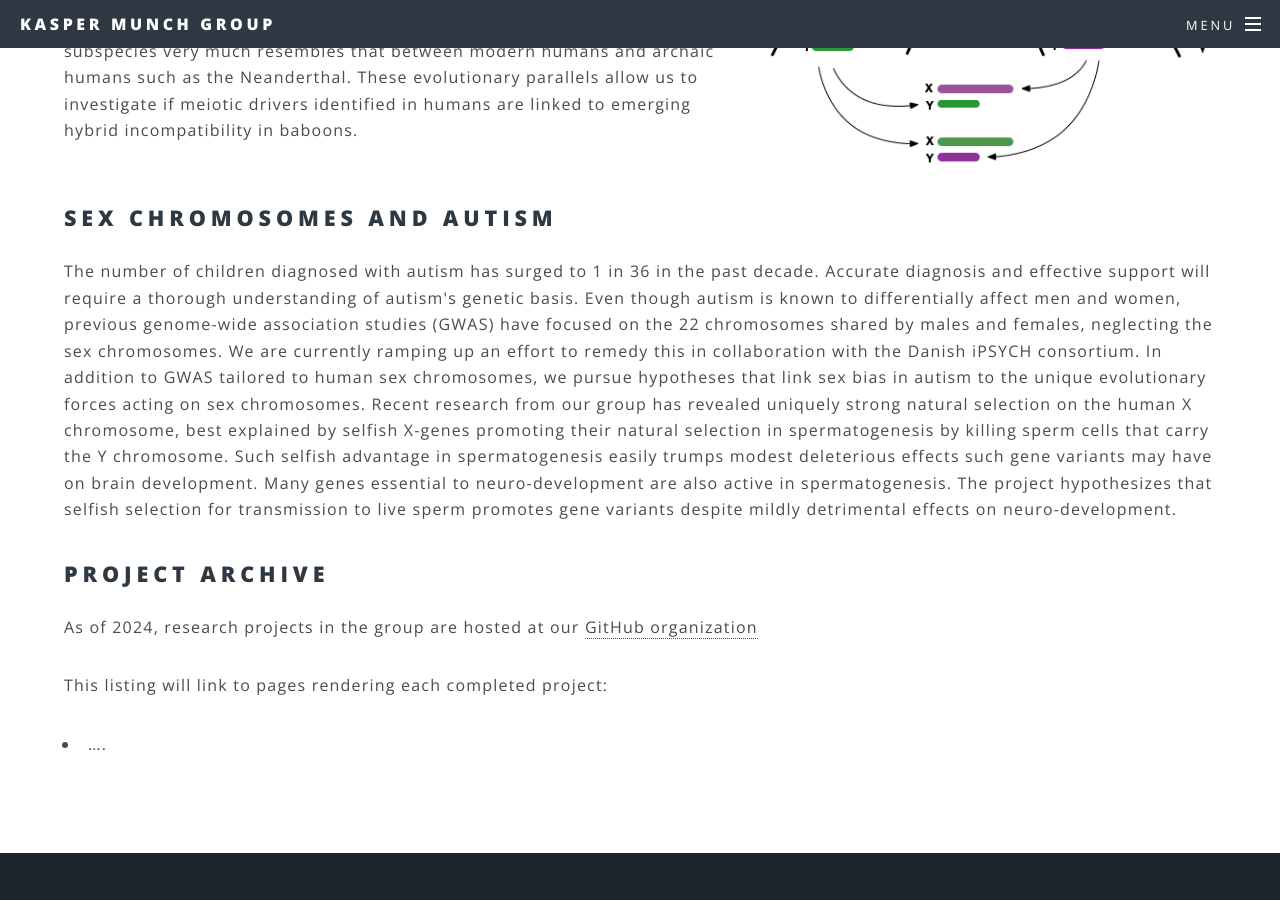
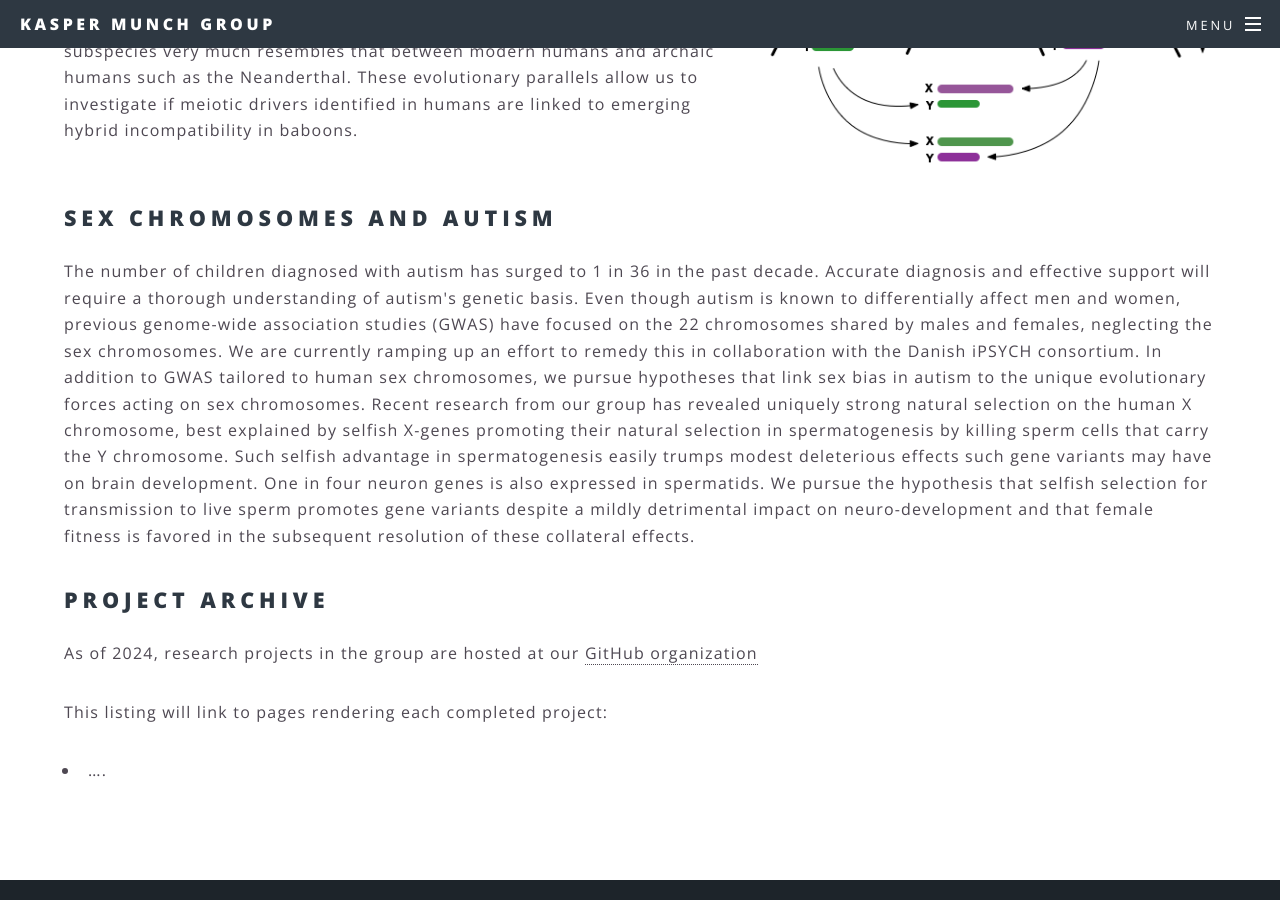
Before and after one commit to munch-group/munch-group.github.io, a Jekyll site: the page built from research.md, in a window 1280 px wide and 900 px high, scrolled down 1929 px. Built offline with Jekyll 4.4.1, drawn with Linux system fonts in a browser that asks for light colours.

Commit message:
Update research.md

```diff
--- a/research.md
+++ b/research.md
@@ -17,7 +17,7 @@ menu: main
 </p>
 
 ## Sex chromosomes and Autism
-<p>The number of children diagnosed with autism has surged to 1 in 36 in the past decade. Accurate diagnosis and effective support will require a thorough understanding of autism's genetic basis. Even though autism is known to differentially affect men and women, previous genome-wide association studies (GWAS) have focused on the 22 chromosomes shared by males and females, neglecting the sex chromosomes. We are currently ramping up an effort to remedy this in collaboration with the Danish iPSYCH consortium. In addition to GWAS tailored to human sex chromosomes, we pursue hypotheses that link sex bias in autism to the unique evolutionary forces acting on sex chromosomes. Recent research from our group has revealed uniquely strong natural selection on the human X chromosome, best explained by selfish X-genes promoting their natural selection in spermatogenesis by killing sperm cells that carry the Y chromosome. Such selfish advantage in spermatogenesis easily trumps modest deleterious effects such gene variants may have on brain development. Many genes essential to neuro-development are also active in spermatogenesis. The project hypothesizes that selfish selection for transmission to live sperm promotes gene variants despite mildly detrimental effects on neuro-development.
+<p>The number of children diagnosed with autism has surged to 1 in 36 in the past decade. Accurate diagnosis and effective support will require a thorough understanding of autism's genetic basis. Even though autism is known to differentially affect men and women, previous genome-wide association studies (GWAS) have focused on the 22 chromosomes shared by males and females, neglecting the sex chromosomes. We are currently ramping up an effort to remedy this in collaboration with the Danish iPSYCH consortium. In addition to GWAS tailored to human sex chromosomes, we pursue hypotheses that link sex bias in autism to the unique evolutionary forces acting on sex chromosomes. Recent research from our group has revealed uniquely strong natural selection on the human X chromosome, best explained by selfish X-genes promoting their natural selection in spermatogenesis by killing sperm cells that carry the Y chromosome. Such selfish advantage in spermatogenesis easily trumps modest deleterious effects such gene variants may have on brain development. One in four neuron genes is also expressed in spermatids. We pursue the hypothesis that selfish selection for transmission to live sperm promotes gene variants despite a mildly detrimental impact on neuro-development and that female fitness is favored in the subsequent resolution of these collateral effects.
 </p>
 
 
```
